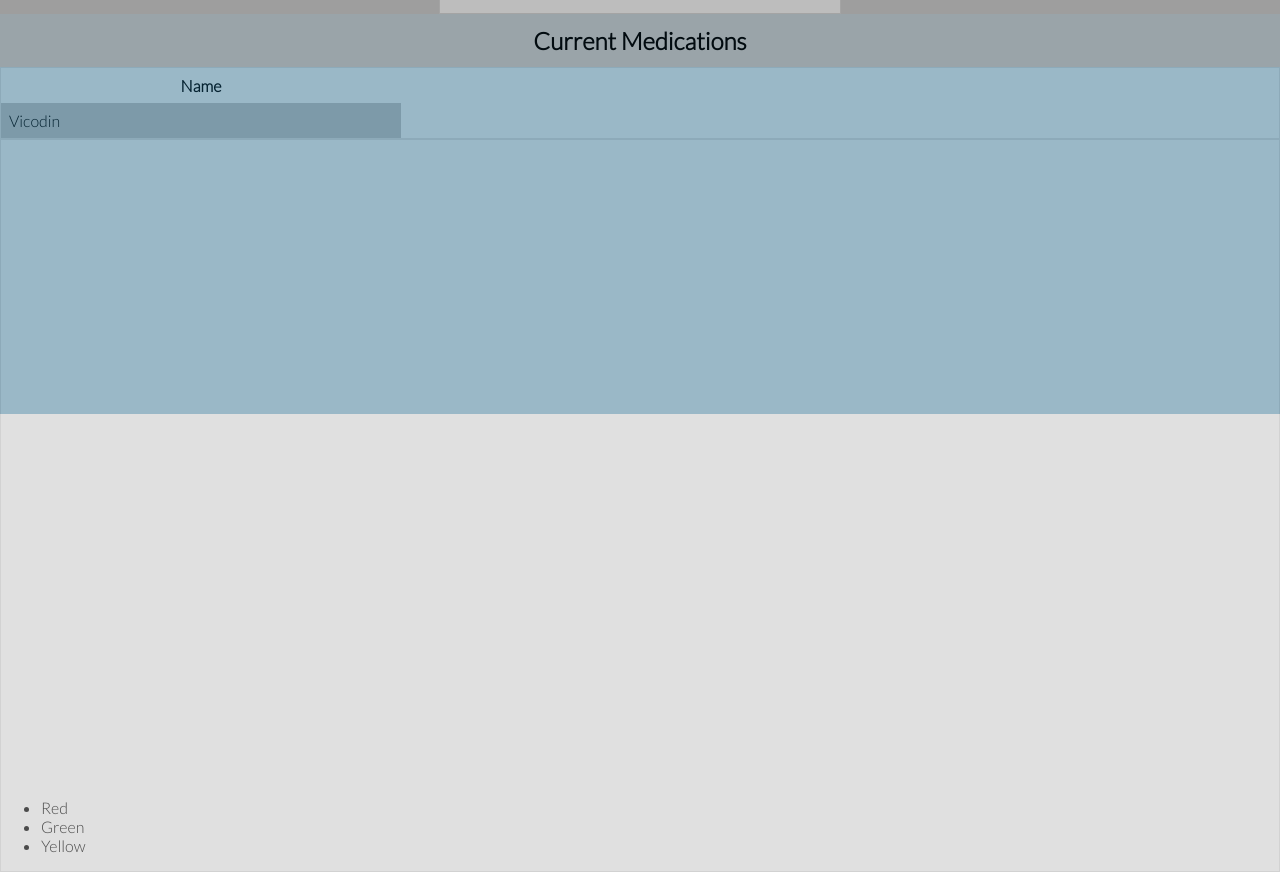
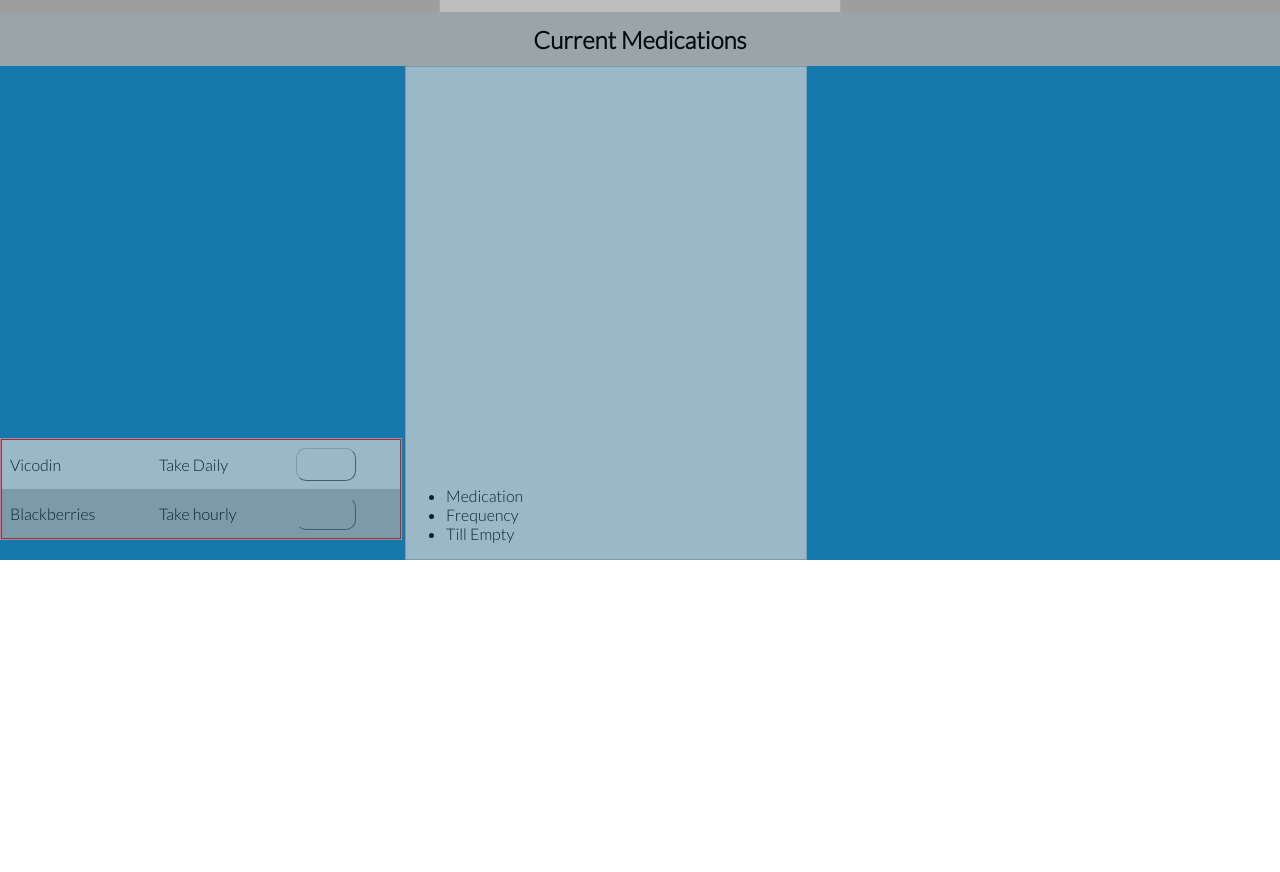
Before and after one commit to aadams22/MedTrakr2.0, a website: page public/index.html in a window 1280 px wide. Shown: the part 442-1314 px from the top of the page. After the commit the page ends 1002 px from the top, so only its background shows below. Drawn offline with nearby package versions, Linux system fonts and the light colour scheme; grey boxes are pictures that could not be loaded.

Commit message:
adding css to current-container

```diff
--- a/public/controllers/mainController.js
+++ b/public/controllers/mainController.js
@@ -107,7 +107,8 @@ app.controller('AuthController', ['$scope', '$http', '$location', function($scop
 }]);
 
 
-app.controller('CurrentMedController', ['$scope', function($scope){
+app.controller('CurrentMedController', ['$scope', '$http', function($scope,$http){
+
 
       // Chart.js Data
       $scope.data = [
@@ -115,19 +116,19 @@ app.controller('CurrentMedController', ['$scope', function($scope){
           value: 300,
           color:'#F7464A',
           highlight: '#FF5A5E',
-          label: 'Red'
+          label: 'Medication'
         },
         {
           value: 50,
           color: '#46BFBD',
           highlight: '#5AD3D1',
-          label: 'Green'
+          label: 'Frequency'
         },
         {
           value: 100,
           color: '#FDB45C',
           highlight: '#FFC870',
-          label: 'Yellow'
+          label: 'Till Empty'
         }
       ];
 
--- a/public/partials/current-container.html
+++ b/public/partials/current-container.html
@@ -2,12 +2,19 @@
 
 <div id="current-meds">
   <table>
-    <th>Name</th>
     <tr>
       <td>Vicodin</td>
+      <td>Take Daily</td>
+      <td><div ng-class="taken"></div></td>
+    </tr>
+    <tr>
+      <td>Blackberries</td>
+      <td>Take hourly</td>
+      <td><div ng-class="not-taken"></div></td>
     </tr>
   </table>
 </div>
 
 <div id="current-meds-chart">
-    <canvas tc-chartjs-doughnut chart-options="options" chart-data="data" auto-legend></canvas></div>
+    <canvas tc-chartjs-doughnut chart-options="options" chart-data="data" auto-legend></canvas>
+</div>
--- a/public/styles/css/main.css
+++ b/public/styles/css/main.css
@@ -37,6 +37,7 @@ header > h1 {
 
 header > ul {
   display: inline-block;
+  float: right;
 }
 
 header > ul > li {
@@ -140,13 +141,11 @@ a {
 
 
 #current-container {
-  /*border: 1px solid red;*/
-  margin: 0;
-  height: 400px;
+  /*border: 1px solid green;*/
   background-color: #1579AB;
 }
 
-#current-container > * { margin: 0; padding: 0; }
+#current-container > * { margin: 0 auto; padding: 0; }
 
 #current-container > h2 {
   text-align: center;
@@ -156,19 +155,47 @@ a {
 }
 
 #current-container > div {
-  border: 1px solid silver;
+  border: 1px solid darkgrey;
   opacity: .7;
   background: lightgrey;
 }
 
+#current-meds {
+  border: 1px solid red;
+}
+
 table {
+  border: 1px solid red;
 	border-collapse: collapse;
 	padding: 1em;
   width: 400px;
-  /*text-align: center;*/
 }
 
 td, th { padding: .5em; }
 
 tr:nth-child(even) { background: darkgrey;}
 td:hover { opacity: .9; }
+
+td > div {
+  border: 1px outset darkgrey;
+  border-radius: 10px;
+  padding-bottom: 31px;
+  width: 58px;
+}
+
+.not-taken { background-color: #FF8D08; }
+.taken { background-color: #37AAB8; }
+
+#current-meds-chart {
+  width: 400px;
+}
+
+#current-meds-chart > * {
+  padding-top: 15%;
+}
+/*=========================================================================*/
+@media screen and (min-width: 480px) {
+    #current-container > div {
+      display: inline-block;
+    }
+}
```
